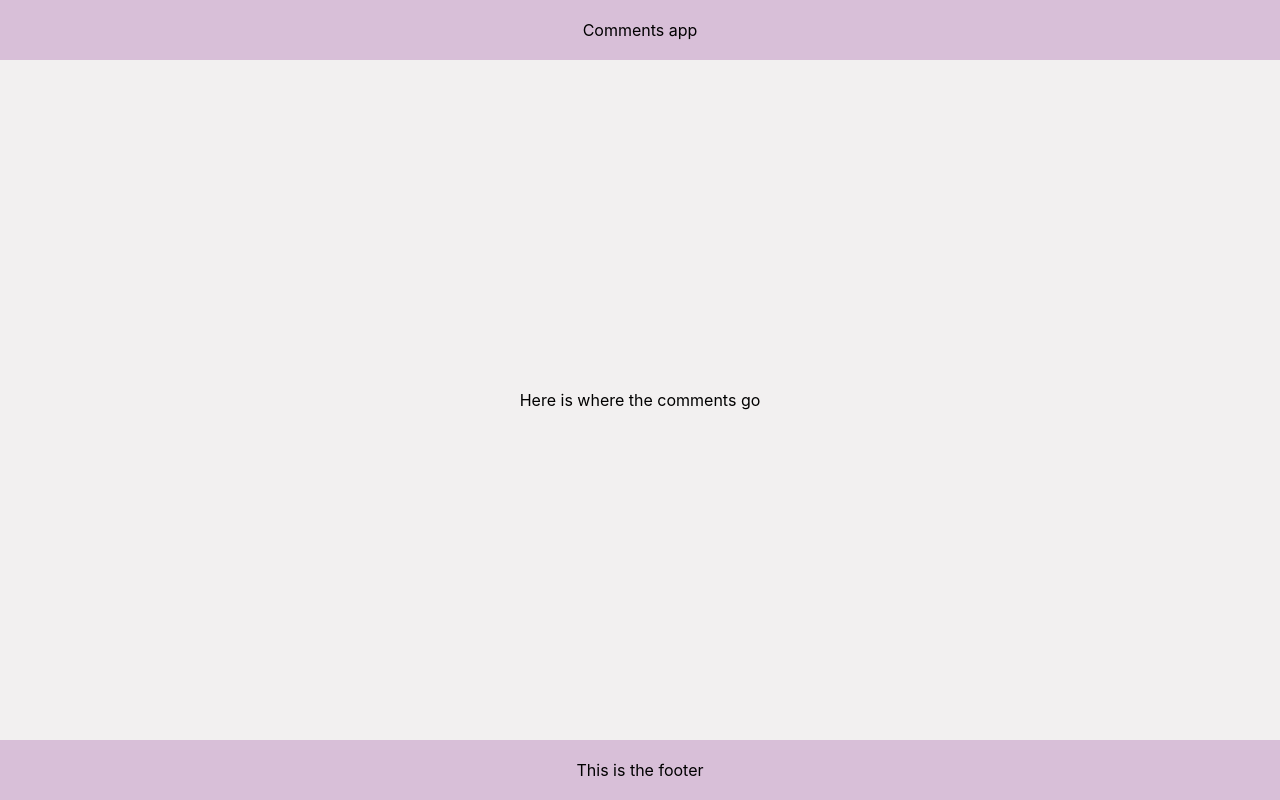
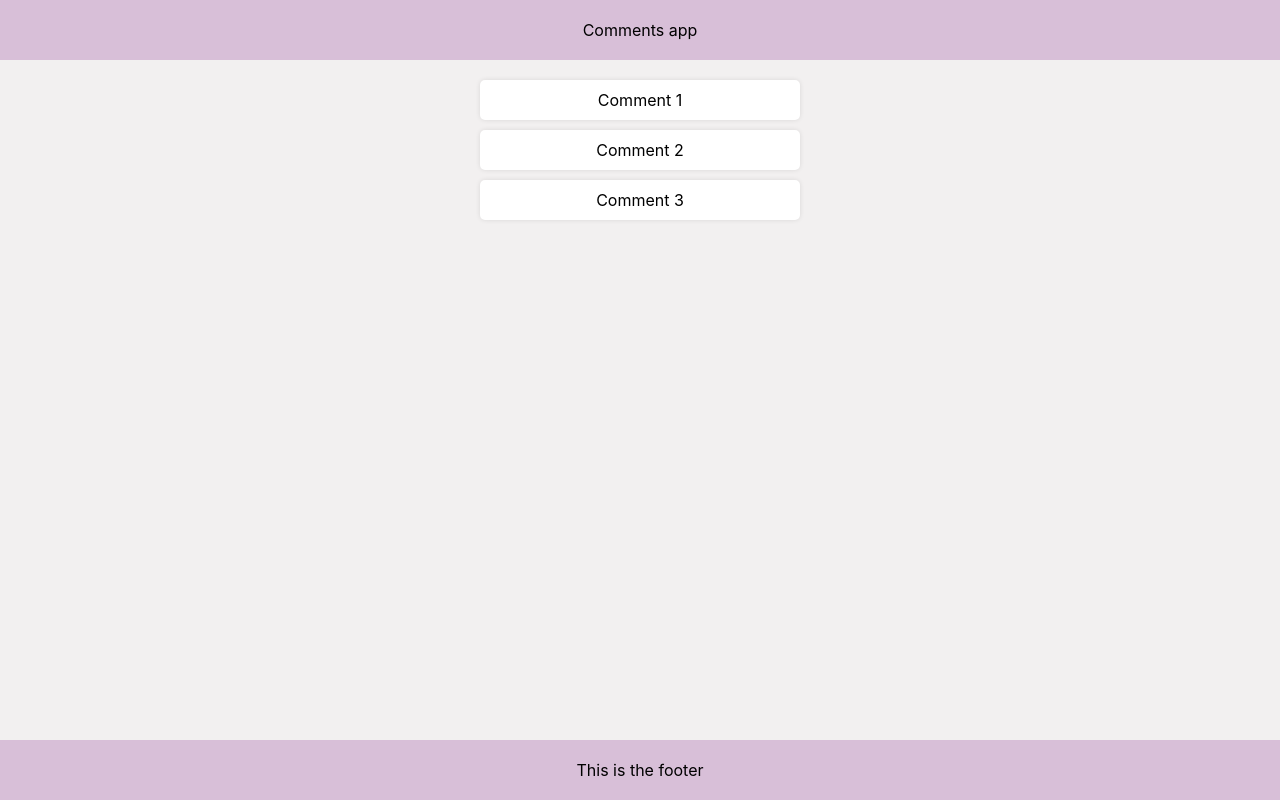
Before and after one commit to shanrob/comments, a React (Create React App) app in the folder comments/: page / in a window 1280 px wide. Built offline with nearby package versions, Linux system fonts and the light colour scheme.

Commit message:
Adding in comment list, comments with dummy data

```diff
--- a/comments/src/App.css
+++ b/comments/src/App.css
@@ -22,9 +22,19 @@
   overflow-y: auto;
   height: 100%;
   display: flex;
+  flex-direction: column;
+  row-gap: 10px;
   align-items: center;
-  justify-content: center;
   background-color: rgb(242, 240, 240);
+  padding-top: 20px;;
+}
+
+.comment {
+  width: 300px;
+  padding: 10px;
+  background-color: white;
+  border-radius: 5px;
+  box-shadow: 0 0 5px rgba(0, 0, 0, 0.1);
 }
 
 .footer {
--- a/comments/src/App.js
+++ b/comments/src/App.js
@@ -3,12 +3,19 @@ import React from "react";
 import Header from "./components/Header";
 import CommentsList from "./components/CommentsList";
 import Footer from "./components/Footer";
+import { useState } from "react";
 
 function App() {
+  const [comments, setComments] = useState([
+    "Comment 1",
+    "Comment 2",
+    "Comment 3",
+  ]);
+
   return (
     <div className="App">
       <Header />
-      <CommentsList />
+      <CommentsList comments={comments} setComments={setComments} />
       <Footer />
     </div>
   );
--- a/comments/src/components/CommentsList.js
+++ b/comments/src/components/CommentsList.js
@@ -1,5 +1,13 @@
-function CommentsList() {
-  return <div className="comments-list">Here is where the comments go</div>;
+function CommentsList(props) {
+  return (
+    <div className="comments-list">
+      {props.comments.map((comment, index) => (
+        <div key={index} className="comment">
+          {comment}
+        </div>
+      ))}
+    </div>
+  );
 }
 
 export default CommentsList;
```
